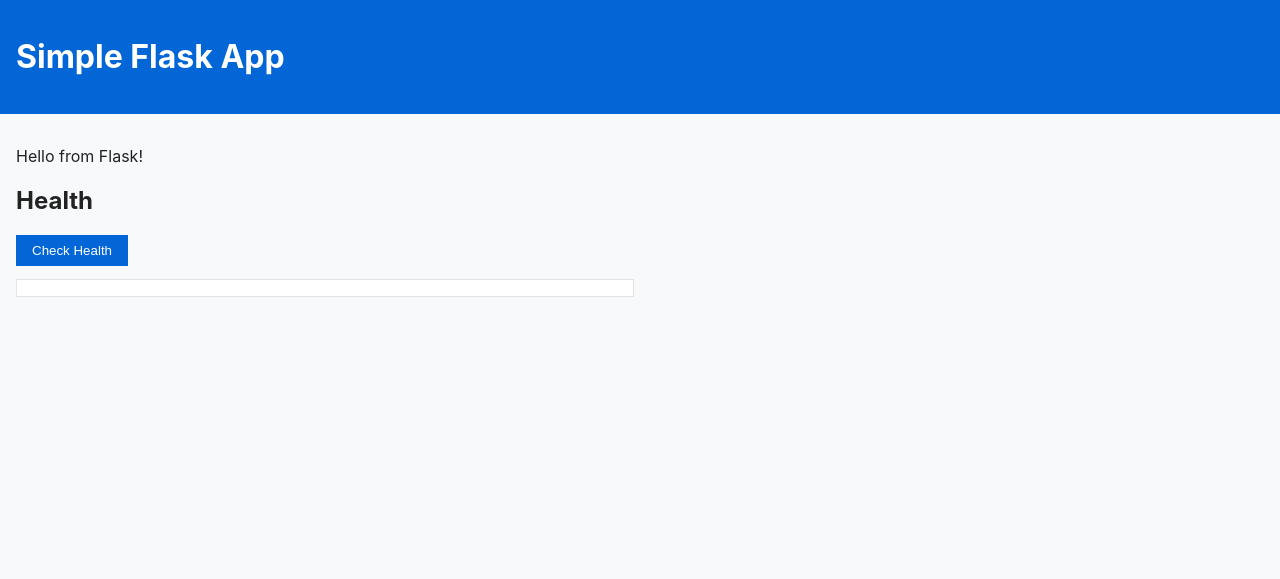
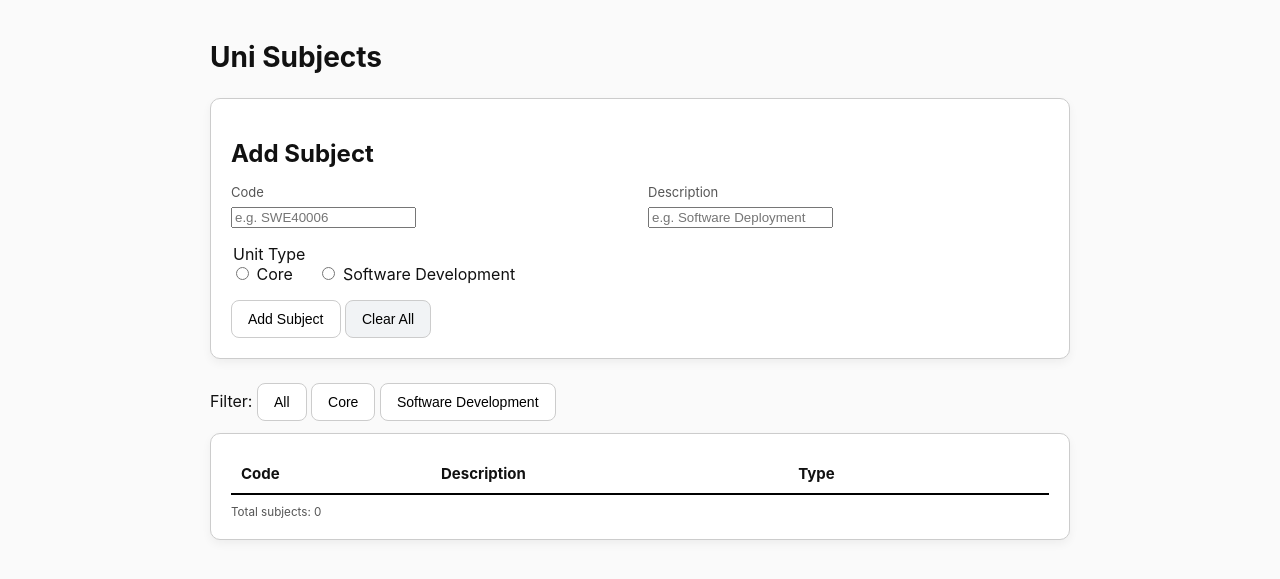
Before and after one commit to maisha02/softwareDeployment-CICD, a Flask app: template templates/index.html in a window 1280 px wide. Shown: the top 579 px of the page. Run offline with Flask 2, Linux system fonts and the light colour scheme; the template is opened without the code that fills it, so the values that code supplies are empty.

Commit message:
application

```diff
--- a/static/style.css
+++ b/static/style.css
@@ -1,28 +1,147 @@
+* { box-sizing: border-box; }
 body {
-  font-family: -apple-system, BlinkMacSystemFont, 'Segoe UI', Roboto, 'Helvetica Neue', Arial;
+  font-family: -apple-system, BlinkMacSystemFont, "Segoe UI", Roboto, Arial, sans-serif;
+  background: #fafafa;
+  color: #111;
   margin: 0;
+}
+
+.container {
+  max-width: 900px;
+  margin: 40px auto;
+  padding: 0 20px;
+}
+
+h1 {
+  font-size: 28px;
+  margin-bottom: 24px;
+}
+
+.card {
+  background: #fff;
+  border: 1px solid #ccc;
+  border-radius: 10px;
+  padding: 20px;
+  margin-bottom: 24px;
+  box-shadow: 0 4px 10px rgba(0,0,0,0.05);
+}
+
+h2 { margin-bottom: 16px; }
+
+.grid {
+  display: grid;
+  grid-template-columns: 1fr 1fr;
+  gap: 16px;
+}
+
+label span {
+  display: block;
+  font-size: 13px;
+  color: #555;
+  margin-bottom: 6px;
+}
+
+input[type="text"] {
+  width: 100%;
+  padding: 10px 12px;
+  border: 1px solid #ccc;
+  border-radius: 6px;
+  font-size: 15px;
+}
+
+fieldset {
+  border: none;
   padding: 0;
-  color: #222;
-  background: #f7f9fb;
+  margin: 16px 0;
 }
-header {
-  background: #0366d6;
-  color: white;
-  padding: 1rem;
+
+.radio-row label {
+  margin-right: 20px;
 }
-main {
-  padding: 1rem;
+
+button {
+  padding: 10px 16px;
+  border-radius: 8px;
+  border: 1px solid #ccc;
+  background: #fff;
+  cursor: pointer;
+  font-size: 14px;
 }
-#health-result {
-  background: #fff;
-  padding: 0.5rem;
-  border: 1px solid #e1e4e8;
-  max-width: 600px;
+
+button.primary {
+  background: #007bff;
+  color: #fff;
+  border-color: #007bff;
 }
-button {
-  background: #0366d6;
-  color: white;
+
+button.primary:hover {
+  background: #005dc1;
+}
+
+button.secondary {
+  background: #f1f3f5;
+  border: 1px solid #ccc;
+}
+
+button.danger {
   border: none;
-  padding: 0.5rem 1rem;
+  background: none;
+  color: #d00;
+  font-size: 18px;
   cursor: pointer;
 }
+
+button.danger:hover {
+  color: #900;
+}
+
+button.small {
+  padding: 6px 10px;
+  font-size: 13px;
+}
+
+.filters {
+  margin-bottom: 12px;
+}
+
+.filters h3 {
+  margin: 0 0 8px;
+}
+
+table {
+  width: 100%;
+  border-collapse: collapse;
+  background: #fff;
+}
+
+thead {
+  border-bottom: 2px solid #000;
+}
+
+thead th {
+  text-align: left;
+  padding: 10px;
+  font-size: 15px;
+}
+
+tbody td {
+  padding: 10px;
+  border-bottom: 1px solid #eee;
+}
+
+tbody tr:hover {
+  background: #f8f9fa;
+}
+
+td.right {
+  text-align: right;
+}
+
+.footer-row {
+  display: flex;
+  justify-content: space-between;
+  align-items: center;
+  padding-top: 10px;
+  font-size: 14px;
+  color: #555;
+}
--- a/templates/index.html
+++ b/templates/index.html
@@ -1,29 +1,126 @@
-<!doctype html>
+<!DOCTYPE html>
 <html lang="en">
 <head>
-    <meta charset="utf-8" />
-    <meta name="viewport" content="width=device-width, initial-scale=1" />
-    <title>Simple Flask App</title>
-    <link rel="stylesheet" href="/static/style.css">
+  <meta charset="UTF-8">
+  <meta name="viewport" content="width=device-width, initial-scale=1.0">
+  <title>Uni Subjects</title>
+  <link rel="stylesheet" href="static/style.css">
 </head>
 <body>
-    <header>
-      <h1>Simple Flask App</h1>
-    </header>
-    <main>
-      <p id="greeting">Hello from Flask!</p>
-      <section>
-        <h2>Health</h2>
-        <button id="check-health">Check Health</button>
-        <pre id="health-result"></pre>
+  <main class="container">
+    <h1>Uni Subjects</h1>
+
+    <section class="card">
+      <h2>Add Subject</h2>
+      <form id="subjectForm">
+        <div class="grid">
+          <label>
+            <span>Code</span>
+            <input id="sCode" placeholder="e.g. SWE40006" required>
+          </label>
+          <label>
+            <span>Description</span>
+            <input id="sDescription" placeholder="e.g. Software Deployment" required>
+          </label>
+        </div>
+
+        <fieldset class="radio-row">
+          <legend>Unit Type</legend>
+          <label><input type="radio" name="UnitType" value="Core" required> Core</label>
+          <label><input type="radio" name="UnitType" value="Software Development" required> Software Development</label>
+        </fieldset>
+
+        <div class="actions">
+          <button type="submit">Add Subject</button>
+          <button type="button" id="clearAll" class="secondary">Clear All</button>
+        </div>
+      </form>
+    </section>
+
+    <section class="filters">
+      <span>Filter:</span>
+      <button class="filter-btn active" data-filter="All">All</button>
+      <button class="filter-btn" data-filter="Core">Core</button>
+      <button class="filter-btn" data-filter="Software Development">Software Development</button>
+    </section>
+
+    <section class="card">
+      <table id="subjectTable">
+        <thead>
+          <tr>
+            <th>Code</th>
+            <th>Description</th>
+            <th>Type</th>
+            <th></th>
+          </tr>
+        </thead>
+        <tbody></tbody>
+      </table>
+      <div class="footer-row">
+        <small id="totalCount">Total subjects: 0</small>
+      </div>
     </section>
   </main>
 
   <script>
-      document.getElementById('check-health').addEventListener('click', async () => {
-        const res = await fetch('/health');
-        const data = await res.json();
-        document.getElementById('health-result').textContent = JSON.stringify(data, null, 2);
+    const form = document.getElementById('subjectForm');
+    const tableBody = document.querySelector('#subjectTable tbody');
+    const clearBtn = document.getElementById('clearAll');
+    const totalCount = document.getElementById('totalCount');
+    const filterButtons = document.querySelectorAll('.filter-btn');
+
+    let subjects = [];
+    let currentFilter = 'All';
+
+    function updateTable() {
+      tableBody.innerHTML = '';
+      const filtered = currentFilter === 'All'
+        ? subjects
+        : subjects.filter(s => s.UnitType === currentFilter);
+
+      filtered.forEach((s, i) => {
+        const row = document.createElement('tr');
+        row.innerHTML = `
+          <td>${s.sCode}</td>
+          <td>${s.sDescription}</td>
+          <td>${s.UnitType}</td>
+          <td class="right"><button class="danger" onclick="deleteSubject(${i})">Remove</button></td>
+        `;
+        tableBody.appendChild(row);
+      });
+      totalCount.textContent = `Total subjects: ${subjects.length}`;
+    }
+
+    function deleteSubject(index) {
+      subjects.splice(index, 1);
+      updateTable();
+    }
+
+    form.addEventListener('submit', e => {
+      e.preventDefault();
+      const sCode = document.getElementById('sCode').value.trim();
+      const sDescription = document.getElementById('sDescription').value.trim();
+      const unitType = form.UnitType.value;
+
+      if (sCode && sDescription && unitType) {
+        subjects.push({ sCode, sDescription, UnitType: unitType });
+        form.reset();
+        updateTable();
+      }
+    });
+
+    clearBtn.addEventListener('click', () => {
+      subjects = [];
+      updateTable();
+    });
+
+    filterButtons.forEach(btn => {
+      btn.addEventListener('click', () => {
+        filterButtons.forEach(b => b.classList.remove('active'));
+        btn.classList.add('active');
+        currentFilter = btn.dataset.filter;
+        updateTable();
+      });
     });
   </script>
 </body>
```
Lines whose indentation alone changed are shown as unchanged.
